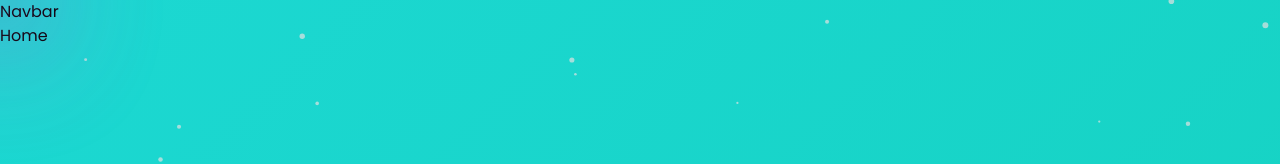
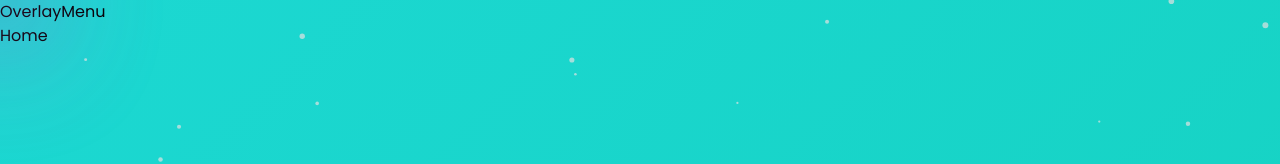
Before and after one commit to priyanshukumargupta01/Portfolio, a React (Vite) app: page / in a window 1280 px wide. Shown: the top 164 px of the page. Built offline with nearby package versions, Linux system fonts and the light colour scheme.

Commit message:
Creating Navbar

```diff
--- a/src/componenets/CustomCursor.jsx
+++ b/src/componenets/CustomCursor.jsx
@@ -17,7 +17,7 @@ export default function CursorGlow() {
 
   return (
     <div
-  className="pointer-events-none fixed top-0 left-0 z-[9999]"
+  className="pointer-events-none fixed top-0 left-0 z-([9999])"
   style={{
     transform: `translate(${position.x - 40}px, ${position.y - 40}px)`
   }}
--- a/src/componenets/Navbar.jsx
+++ b/src/componenets/Navbar.jsx
@@ -1,9 +1,19 @@
-import React from 'react'
+import { useState } from "react";
+import OverlayMenu from "./OverlayMenu"
 
-const Navbar = () => {
-  return (
-    <div>Navbar</div>
-  )
+
+export default function Navbar(){
+    const [menuOpen , setMenuOpen]= useState(false);
+    const [visible, setVisible] = useState(true)
+
+    return(
+      <>
+      <nav className={`fixed top-0 left-0`}>
+
+
+      </nav>
+      <OverlayMenu />
+      </>
+    )
+
 }
-
-export default Navbar
```
